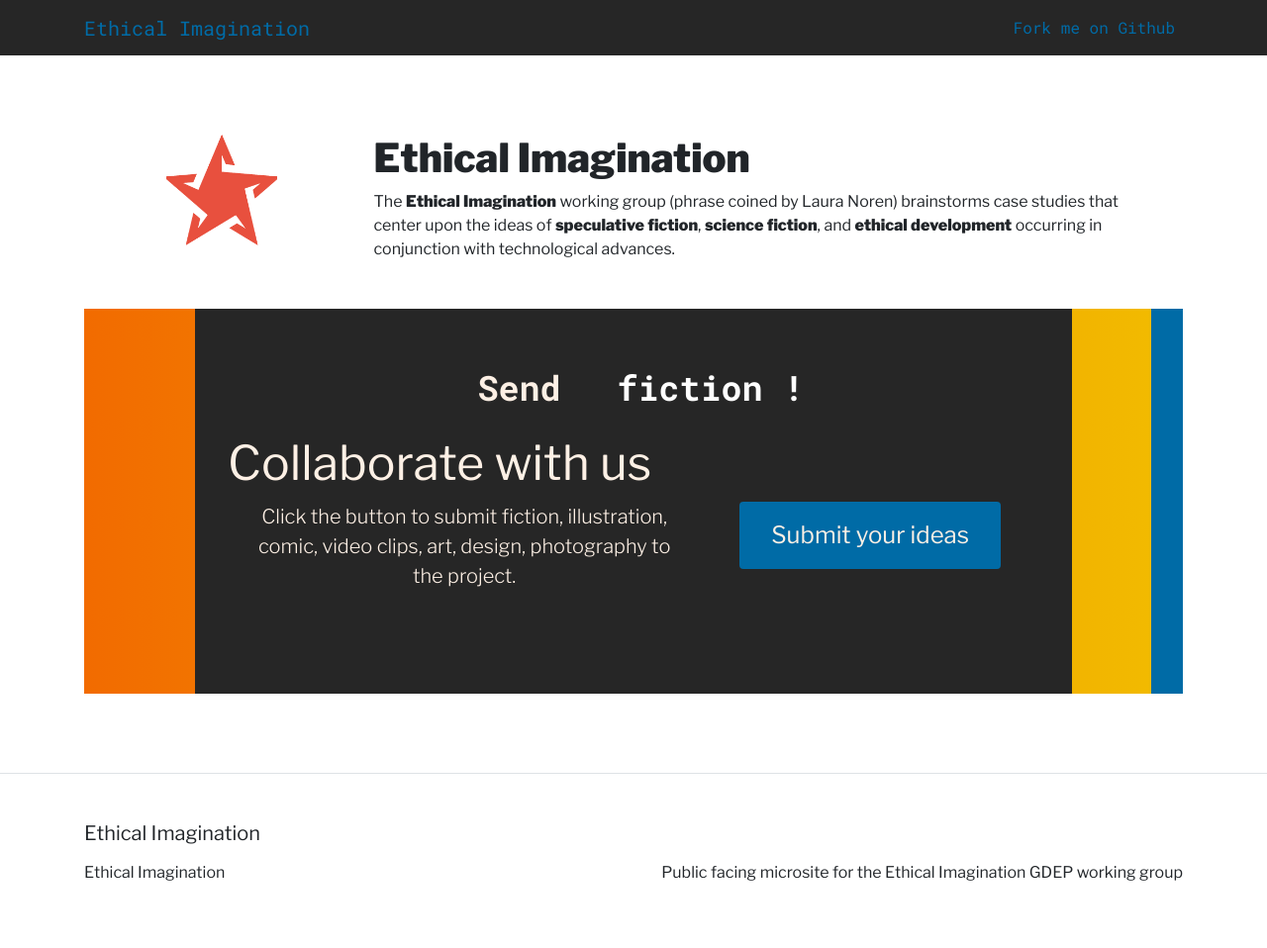
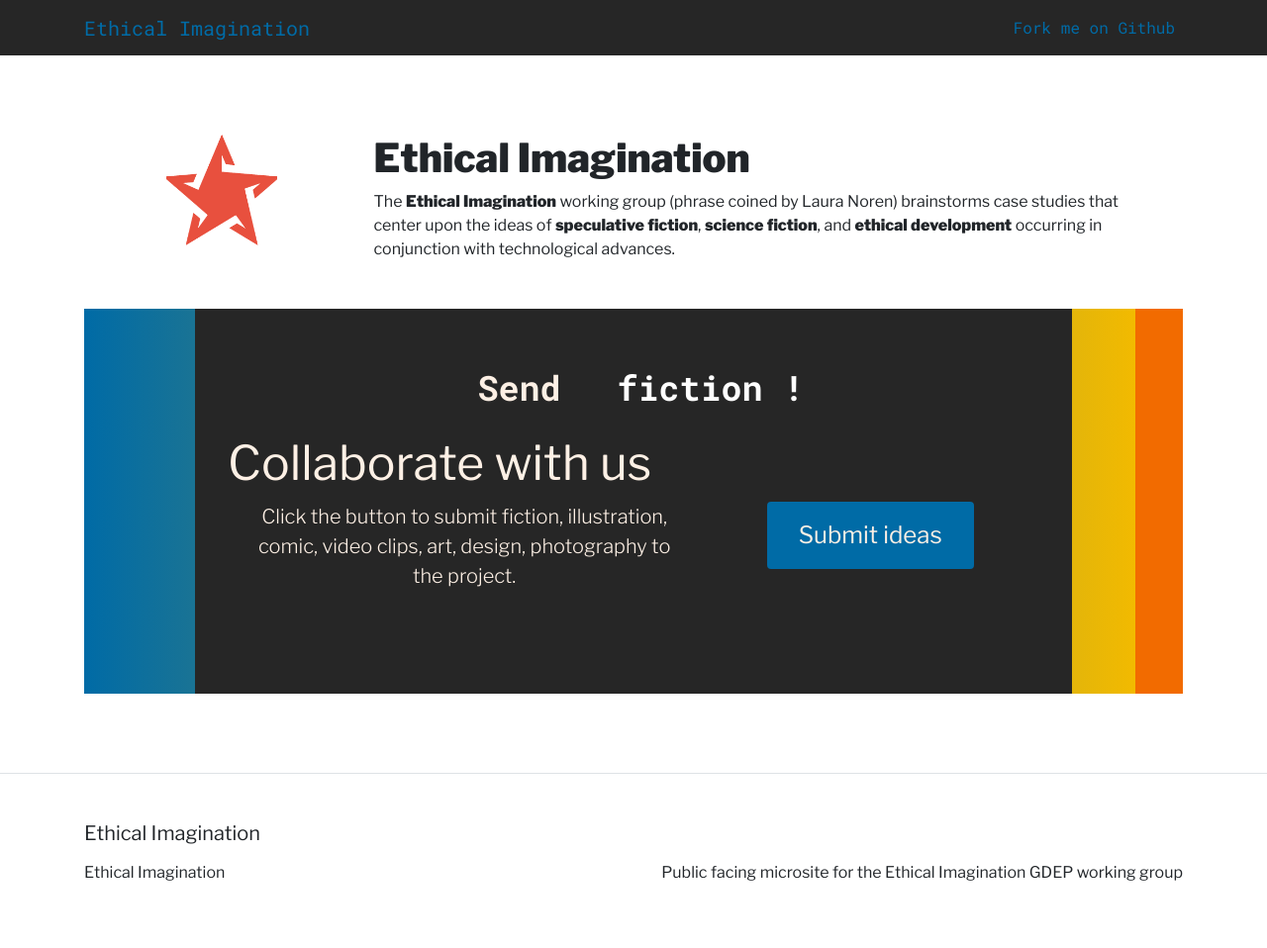
Before and after one commit to Data4Democracy/ethical-imagination, a Jekyll site: the page built from index.html, in a window 1280 px wide. Shown: the whole page at 99% size. Built offline with Jekyll 4.4.1, drawn with Linux system fonts in a browser that asks for light colours.

Commit message:
adjusting spacing and button text

```diff
--- a/_sass/_bootstrap_customization.scss
+++ b/_sass/_bootstrap_customization.scss
@@ -75,12 +75,12 @@ section{
 }
 
 section.submissions{
-    background-image: linear-gradient(to right, $tangerine, $sunlight);
-    border-right: 1rem solid $federalist;
+    background-image: linear-gradient(to right, $federalist, $sunlight);
+    border-right: 1rem solid $tangerine;
     padding: 0 1rem 0 2rem;
         @include media-breakpoint-up(md){
-            border-right: 2rem solid $federalist;
-            padding: 0 5rem 0 7rem;
+            border-right: 3rem solid $tangerine;
+            padding: 0 4rem 0 7rem;
         }
 
 }
--- a/index.html
+++ b/index.html
@@ -45,7 +45,7 @@ layout: default
             <p class="lead text-center"> Click the button to submit fiction, illustration, comic, video clips, art, design, photography to the project.</p>
         </div>
             <div class="col-xs-12 col-md-5">
-                <a href="https://docs.google.com/forms/d/e/1FAIpQLSdtij3JmpvJKUOc-BCOaZeoPULBNv61J2RV4IA9nKyzYOwATg/viewform" target="_blank"><button class="btn btn-primary btn-ethics">Submit your ideas</button></a>
+                <a href="https://docs.google.com/forms/d/e/1FAIpQLSdtij3JmpvJKUOc-BCOaZeoPULBNv61J2RV4IA9nKyzYOwATg/viewform" target="_blank"><button class="btn btn-primary btn-ethics">Submit ideas</button></a>
                 </div>
         </div>
       </div>
```
